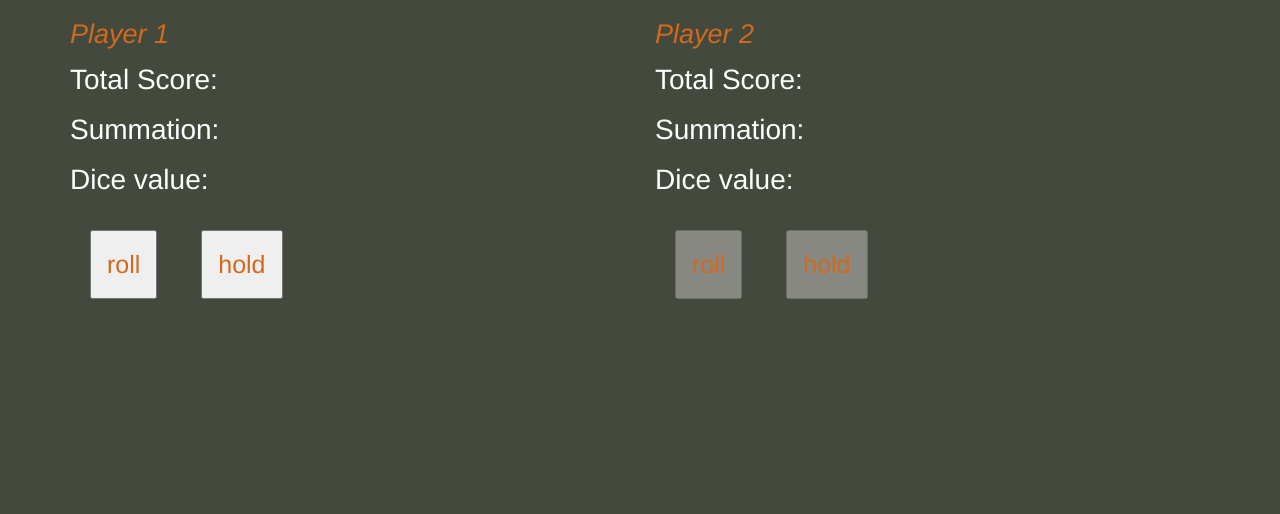
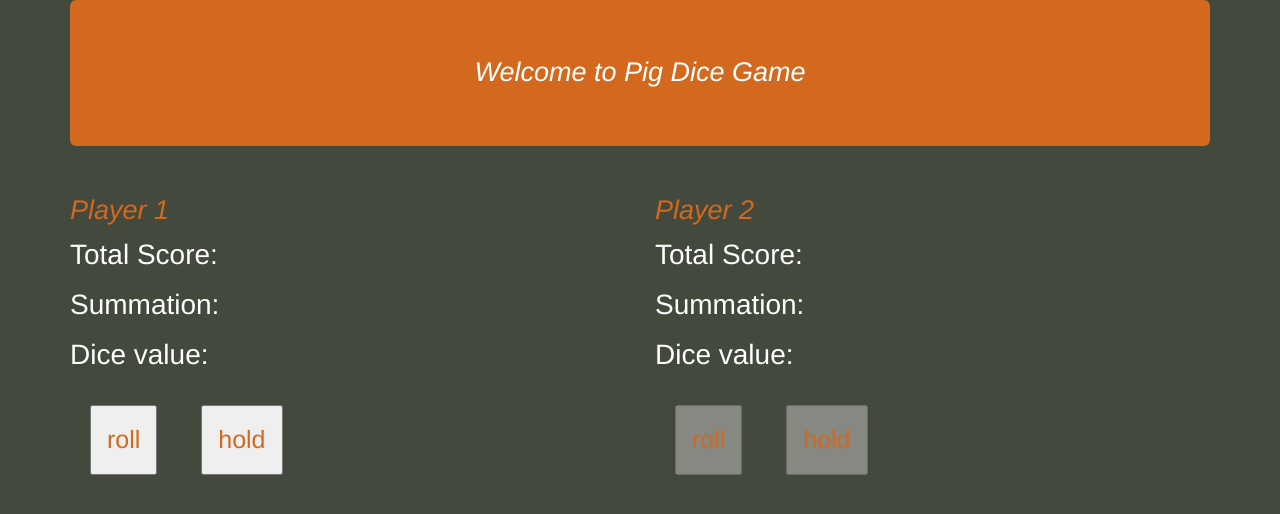
Before and after one commit to Peet-pitz/Pig-Dice-Game, a plain HTML site: page index.html in a window 1280 px wide. Drawn offline with nearby package versions, Linux system fonts and the light colour scheme.

Commit message:
add header

```diff
--- a/css/styles.css
+++ b/css/styles.css
@@ -39,3 +39,9 @@ p {
     font-size: 28px;
     color: white;
 }
+h4 {
+    font-style: oblique;
+    font-size: 27px;
+    color:white;
+    text-align: center;
+}
--- a/index.html
+++ b/index.html
@@ -9,6 +9,9 @@
   </head>
   <body>
     <div class="container">
+      <div class="jumbotron">
+        <h4>Welcome to Pig Dice Game</h4>
+      </div>
       <div class="row">
         <div class="col-md-6">
           <h1>Player 1</h1>
@@ -25,7 +28,6 @@
           <button type ="submit" id="hold1">hold</button>
         </div>
         <div class="col-md-6">
-
           <h2>Player 2</h2>
           <p>Total Score:
            <span id="total2"></span>
```
Lines whose indentation alone changed are shown as unchanged.
